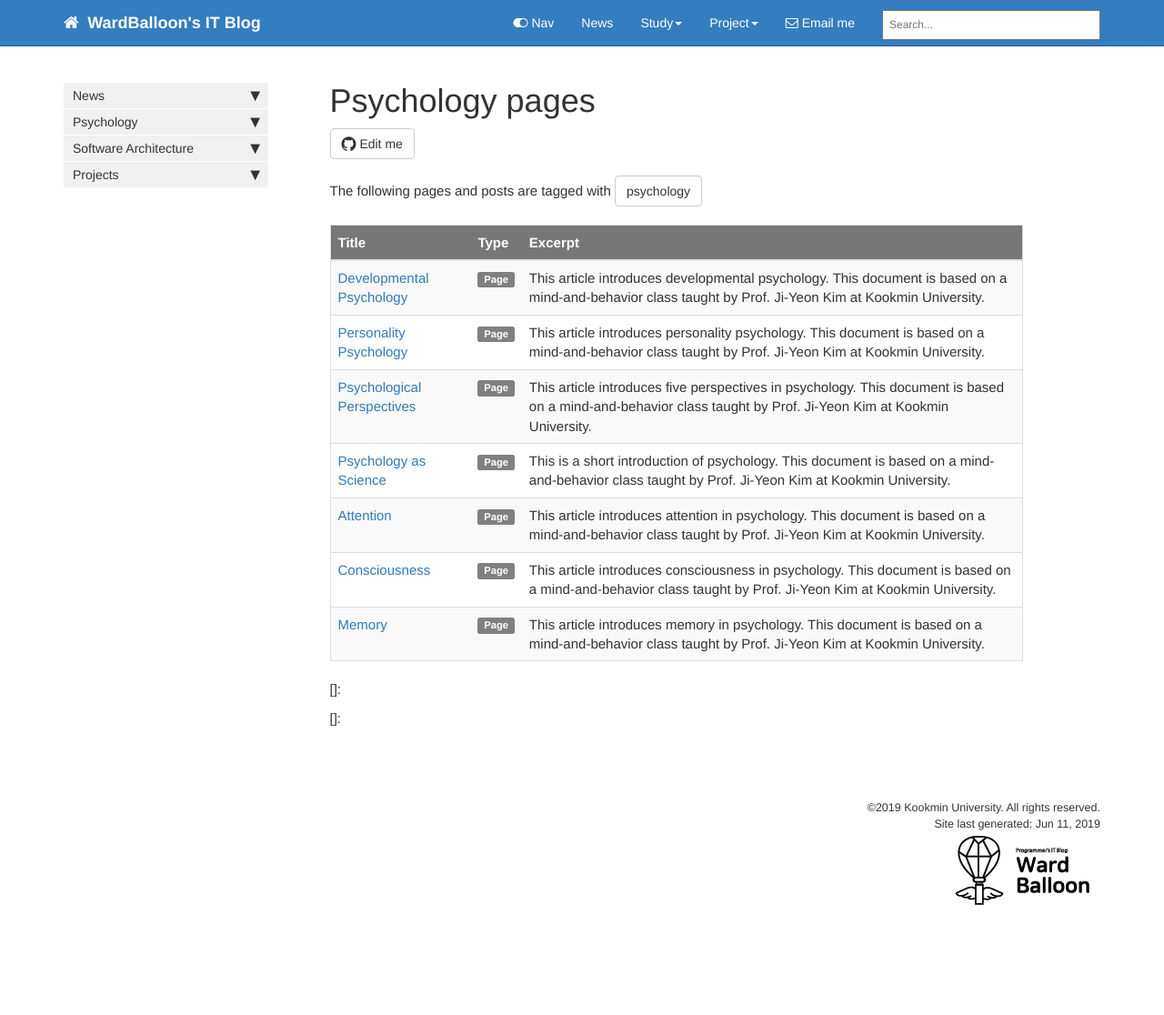
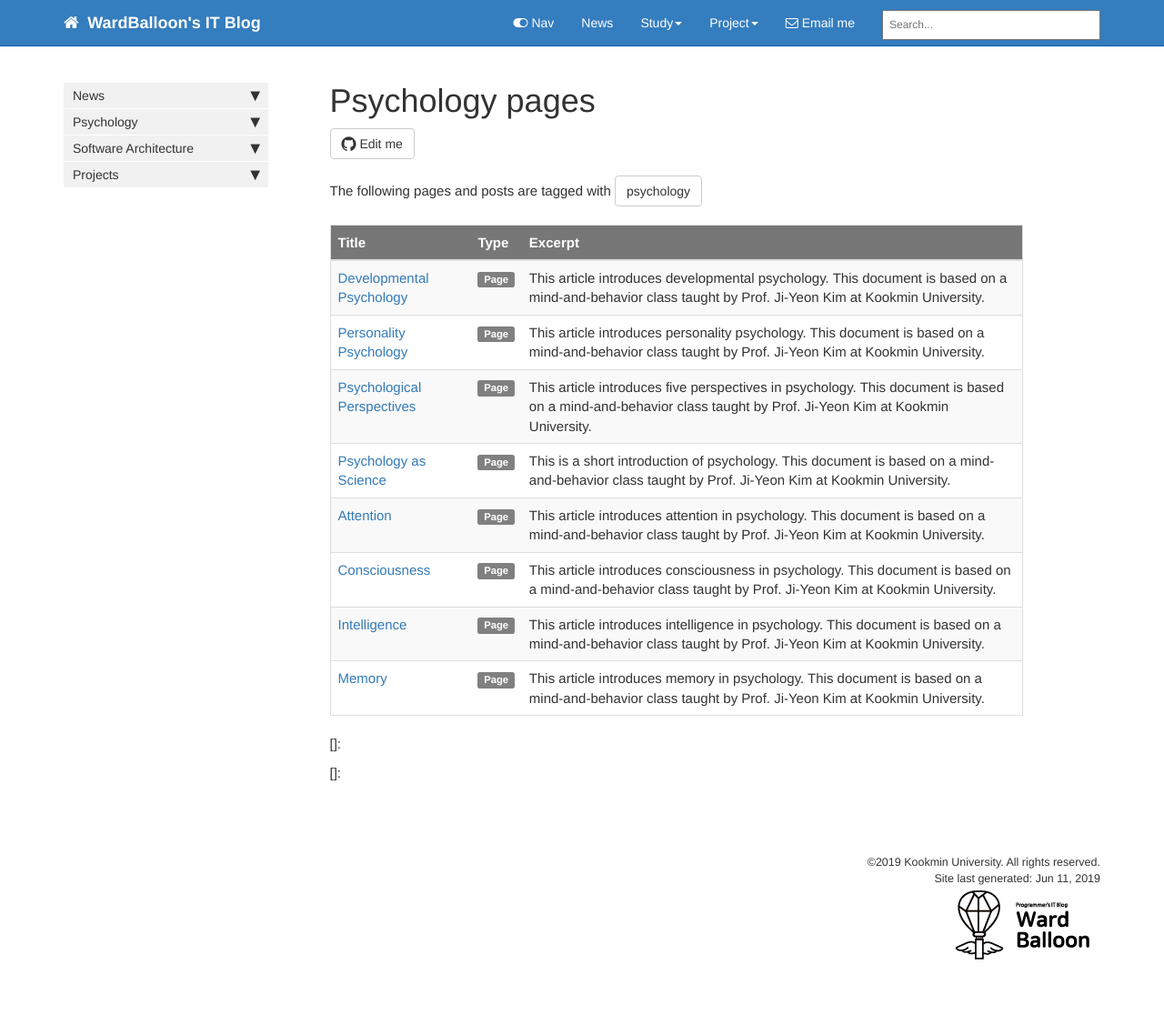
Before and after one commit to codingsoo/codingsoo.github.io1, a Jekyll site: the page built from pages/tags/psychology.md, in a window 1280 px wide. Shown: the whole page at 91% size. Built offline with Jekyll 4.4.1, drawn with Linux system fonts in a browser that asks for light colours; nearby versions of some CDN libraries; comment, search, counter and statistics services are not loaded; before the commit the page ends 1056 px from its top, so only the background shows below that; some of the changed lines change nothing that is shown.

Commit message:
intelligence upload - final exam 2/11

```diff
--- a/_data/sidebars/home_sidebar.yml
+++ b/_data/sidebars/home_sidebar.yml
@@ -36,6 +36,9 @@ entries:
     - title: Memory
       url: /psychology-memory.html
       output: web
+    - title: Intelligence
+      url: /psychology-intelligence.html
+      output: web
 
   - title: Software Architecture
     output: web
--- /dev/null
+++ b/pages/psychology/psychology-intelligence.md
@@ -0,0 +1,51 @@
+---
+title: Intelligence
+keywords: psychology, intelligence
+last_updated: June 11, 2019
+tags: [psychology]
+summary: "This article introduces intelligence in psychology. This document is based on a mind-and-behavior class taught by Prof. Ji-Yeon Kim at Kookmin University."
+sidebar: home_sidebar
+permalink: psychology-intelligence.html
+folder: psychology
+---
+
+## Intelligence
+
+Intelligence is the ability to gather and use information in productive ways. Findings from twin studies indicate that both nature and nurture affect intelligence test scores.
+
+### g factor
+
+Charles Spearman (1863-1945) found g (general intelligence) factor. He believes that generally bright or generally dull depends on the amount of “g.”
+
+### Multiple Intelligences
+
+Gardner (2004) said multiple and independent intelligence. Savant Syndrome supports his theory because people who have Savant Syndrome have mental handicap, but they are brilliant.
+
+### Sternberg’s Intelligence Triarchy
+
+Robert Sternberg proposed that “success” in life is related to three types of ability.
+
+1. Practical intelligence: everyday tasks (“street smarts”)
+2. Analytical intelligence: academic problem-solving (intelligence tests)
+3. Creative intelligence: reacting to novel situations / generating new ideas
+
+### Emotional Intelligence (EQ)
+
+It involves processing and managing the emotional component of those social situations, including one’s own emotions. Understanding the emotions of others can be considered an aspect of emotional intelligence. There are four components in the emotional intelligence.
+
+- Perceiving emotions: Recognizing emotions in facial expressions, stories, and even in music
+- Understanding emotions: Being able to see blended emotions, and to predict emotional states and changes in self and others
+- Managing emotions: Modulating and expressing emotions in various situations
+- Using emotions: Using emotions as fuel and motivation for creative, adaptive thinking
+
+People with high emotional intelligence often have other beneficial traits, such as the ability to delay gratification while pursuing long-term goals. Ex. Marshmallow test
+
+### Measuring intelligence
+
+- Binet’s mental age test (late 1800s): Binet developed tests to predict a child’s level of success in regular education. His goal is to determine which students would need support.
+- Wechsler’s Tests (Intelligence PLUS): The Wechsler Adult Intelligence Scale (WAIS) and the Wechsler Intelligence Scale for Children (WISC) measure “g”/IQ. These tests include Describing similarities and differences, Timed math problems, Vocabulary knowledge, Re-sequencing and recall of letters and numbers, and Arranging blocks to produce designs.
+
+### Fluid and Crystallized Intelligence
+
+- Fluid intelligence: the ability to think quickly and abstractly. This is the strongest in youth and decreases with age.
+- Crystallized intelligence: accumulated wisdom, knowledge, expertise, vocabulary, and judgment. These stay strong into old age.
```
